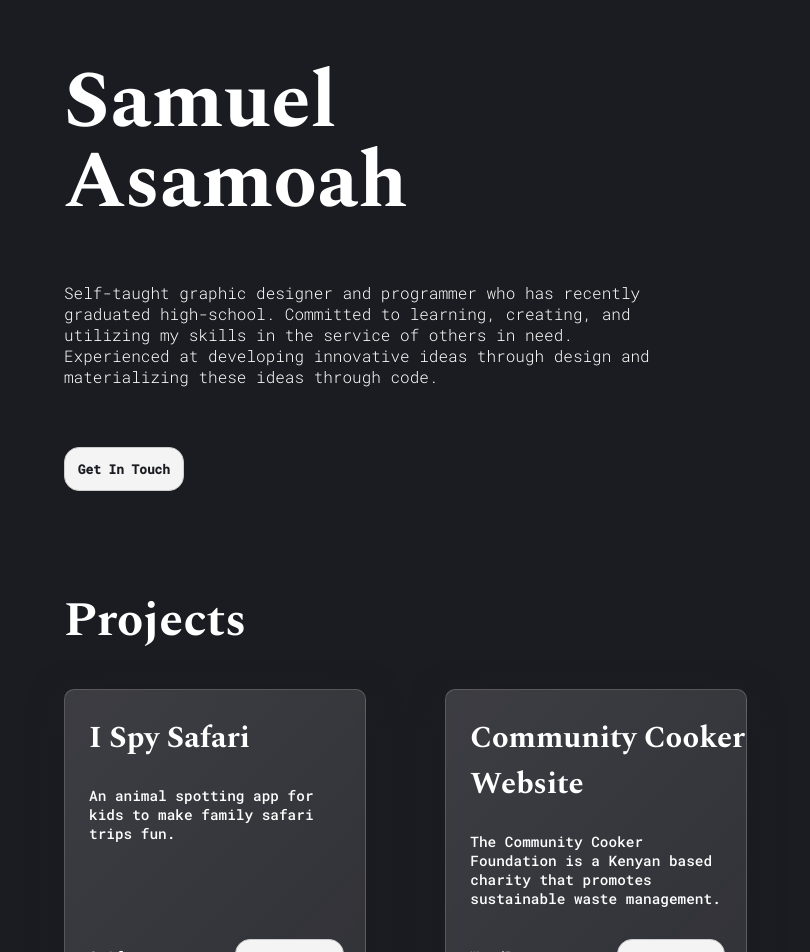
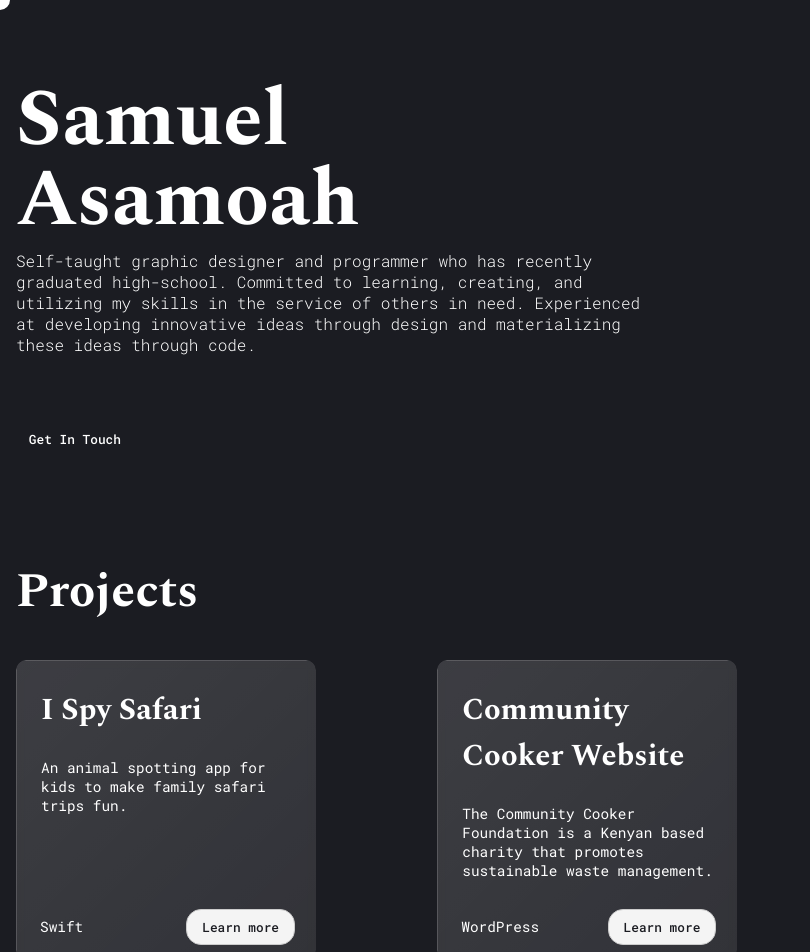
Before and after one commit to Aleumas/Personal-Website, a Svelte app: page / in a window 1280 px wide. Shown: the top 952 px of the page, without its empty margins (0-810 px from the left). Built offline with nearby package versions, Linux system fonts and the light colour scheme.

Commit message:
Cursor and Color

```diff
--- a/src/About.svelte
+++ b/src/About.svelte
@@ -1,15 +1,43 @@
+
 <svelte:head>
     <link rel="preconnect" href="https://fonts.gstatic.com">
     <link href="https://fonts.googleapis.com/css2?family=Roboto+Mono:wght@300;400;500;800&family=Spectral:wght@700&display=swap" rel="stylesheet">
+    <script>
+
+        "use strict";
+		(function(){
+			var cursor = document.querySelector('.cursor');
+			var links = document.querySelectorAll('a');
+
+			var editCursor = function editCursor(event) {
+				cursor.style.top = event.pageY + 'px';
+				cursor.style.left = event.pageX + 'px';
+			}
+
+			window.addEventListener('mousemove', editCursor);
+		})();
+
+
+    </script>
+
+
 </svelte:head>
+
+<script>
+
+    function test() {
+        console.log("Yess Sirr");
+    }
+
+</script>
+
 
 <h1>Samuel <br> Asamoah</h1>
 <p>Self-taught graphic designer and programmer who has recently graduated high-school.
 Committed to learning, creating, and utilizing my skills in the service of others in need.
 Experienced at developing innovative ideas through design and materializing these ideas
 through code.</p>
-<button>Get In Touch</button>
-
+<button on:click={test} class="touch">Get In Touch</button>
 
 <style>
 
@@ -19,7 +47,9 @@ through code.</p>
         font-weight: 700;
         font-size: 5em;
         line-height: 1em;
-        margin-bottom: 5%;
+        margin-top: 0;
+        margin-bottom: 10px;
+        padding-top: 1em;
     }
 
     p {
@@ -32,14 +62,36 @@ through code.</p>
     }
 
     button {
-        color: rgb(27, 28, 34);
-        font-weight: 600;
+        color: white;
+        font-weight: 500;
         font-size: 0.8em;
         padding: 1em;
         padding-left: 1em;
         padding-right: 1em;
-        margin-right: 7%;
+        margin-right: 3%;
         margin-bottom: 5%;
         border-radius: 15px;
+        border-width: 0px;
+        background-color: rgba(0, 0, 0, 0);
+        -webkit-transition: ease-out 0.4s;
+        -moz-transition: ease-out 0.4s;
+        transition: ease-out 0.4s;
+    }
+
+    button:hover {
+        color: white;
+    }
+
+    .skills:hover {
+        box-shadow: inset 0 0 0 50px #377dff;
+    }
+    .projects:hover {
+        box-shadow: inset 0 0 0 50px #ff7337;
+    }
+    .touch:hover {
+        box-shadow: inset 0 0 0 50px #782381;
+    }
+    .resume:hover {
+        box-shadow: inset 0 0 0 50px #16a711;
     }
 </style>
--- a/src/App.svelte
+++ b/src/App.svelte
@@ -1,18 +1,37 @@
 <script>
-	import About from './About.svelte'
-	import Projects from './Projects.svelte'
+	import About from './About.svelte';
+	import Projects from './Projects.svelte';
 </script>
 
-
+<div class="cursor"></div>
 <About/>
 <Projects/>
 
 <style>
+
     :global(body) {
-        padding-left: 4em;
         background-color: rgb(27, 28, 34);
         font-family: 'Roboto Mono';
 		font-weight: normal;
+		padding: 0;
 		font-style: normal;
+		padding-left: 1em;
 	}
+
+	.cursor {
+		width: 20px;
+		height: 20px;
+		border-radius: 50%;
+		position: absolute;
+		transform: translate3d(-50%, -50%, 0);
+		top: 0;
+		left: 0;
+		background-color: white;
+		pointer-events: none;
+		z-index: 100;
+		transition-duration: 50ms;
+		transition-timing-function: ease-out;
+		cursor: none;
+	}
+
 </style>
--- /dev/null
+++ b/src/Color.svelte
@@ -0,0 +1,77 @@
+
+
+<div class="animatedwrapper">
+
+    <div class="dot dot--one"></div>
+    <div class="dot dot--two"></div>
+    <div class="dot dot--three"></div>
+</div>
+
+<style>
+
+    .animatedwrapper {
+        overflow: hidden;
+        position: absolute;
+        left: 0px;
+        top: 0px;
+        z-index: -100;
+        width: 100%;
+        height: 2000px;
+        isolation: isolate;
+        background: linear-gradient(135deg, rgba( 255, 255, 255, 0.15), rgba( 255, 255, 255, 0.1)) ;
+        transition-timing-function: ease-out;
+    }
+    .dot {
+        --size: 700px;
+        display: none;
+        position: absolute;
+        left: calc(var(--size) / 3 * -1);
+        top: calc(var(--size) / 3 * -1);
+        width: var(--size);
+        height: var(--size);
+        mix-blend-mode: soft-light;
+        filter: blur(calc(var(--size) / 6));
+        border-radius: var(--size);
+        animation: dot-animation ease-in-out 10s infinite;
+        will-change: transform;
+    }
+
+    @supports (mix-blend-mode: soft-light) and (filter: blur(1px)) {
+    .animatedwrapper {
+        background: none;
+    }
+
+        .dot {
+        display: block;
+    }
+    }
+
+    .dot--one {
+        background: #5f0068;
+    }
+
+    .dot--two {
+        background: #ff4d00;
+        animation-delay: -7s;
+    }
+
+    .dot--three {
+        background: #ffea00;
+        animation-delay: -14s;
+    }
+
+    @keyframes dot-animation {
+  0% {
+    transform: translate(0, 0);
+  }
+  33% {
+    transform: translate(calc(var(--size) / 1.5), 0);
+  }
+  66% {
+    transform: translate(0, calc(var(--size) / 1.5));
+  }
+  100% {
+    transform: translate(0, 0);
+  }
+}
+</style>
--- a/src/Projects.svelte
+++ b/src/Projects.svelte
@@ -1,29 +1,40 @@
+
+<script>
+    import Color from './Color.svelte';
+</script>
+
 <h1>Projects</h1>
 <div class="project-container">
-
-    <div class="project-item glass">
+    <div class="project-item">
+        <div class="color"><Color/></div>
+        <div class="glass">
             <h2>I Spy Safari</h2>
             <p class="project-information">
                 An animal spotting app for kids to make family safari trips fun.
             </p>
+        </div>
        <p class="project-technology">
             Swift
         </p>
         <button class="learn-more">Learn more</button>
     </div>
 
-    <div class="project-item glass">
-        <h2>Community Cooker Website</h2>
+    <div class="project-item">
+        <div class="color"><Color/></div>
+        <div class="glass">
+            <h2>Community <br> Cooker Website</h2>
             <p class="project-information">
                 The Community Cooker Foundation is a Kenyan based charity that promotes sustainable waste management.
             </p>
+        </div>
+
         <p class="project-technology">
             WordPress
         </p>
         <button class="learn-more">Learn more</button>
     </div>
 
-    <div class="project-item glass hidden">
+    <div class="project-item hidden">
         <h2>Community Cooker Website</h2>
         <p class="project-information">
             The Community Cooker Foundation is a Kenyan based charity that promotes sustainable waste management.
@@ -48,14 +59,15 @@
     h2 {
         color: white;
         font-family: 'Spectral';
-        font-weight: 700;
+        font-weight: 500;
         font-size: 1.9em;
         padding-left: 8%;
+
     }
 
     .project-information {
         color: white;
-        font-weight: 500;
+        font-weight: 400;
         font-size: 0.9em;
         padding-left: 8%;
         padding-right: 5%;
@@ -64,19 +76,31 @@
     .project-container {
         grid-template-columns: auto auto auto;
         display: grid;
-        padding-right: 4em;
     }
 
     .project-item {
         position: relative;
+        border-radius: 10px;
         width: 300px;
         height: 300px;
-        transition: transform .2s;
+        transition: transform .5s ease;
         margin-bottom: 2em;
+        overflow: hidden;
+        display: initial;
     }
 
     .hidden {
         visibility: hidden;
+    }
+
+    .color {
+        opacity: 0;
+        transition: 0.4s;
+    }
+
+    .project-item:hover .color {
+        opacity: 1;
+        display: block;
     }
 
     .project-item:hover {
@@ -87,7 +111,6 @@
         color: white;
         font-weight: 400;
         font-size: 0.9em;
-        padding-left: 5%;
         padding-right: 5%;
         position: absolute;
         margin-bottom: 8%;
@@ -97,11 +120,10 @@
     }
 
     .glass {
-        background-image: linear-gradient(135deg, rgba( 255, 255, 255, 0.15), rgba( 255, 255, 255, 0.1)) ;
+        width:100%;
+        height: 100%;
+        background: linear-gradient(135deg, rgba( 255, 255, 255, 0.15), rgba( 255, 255, 255, 0.1)) ;
         box-shadow: 0 8px 32px 0 rgb(27, 28, 34);
-        backdrop-filter: blur( 11.5px );
-        -webkit-backdrop-filter: blur( 11.5px );
-        border-radius: 10px;
         border: 1px solid rgba( 255, 255, 255, 0.18 );
         backdrop-filter: blur(5px);
     }
```
Also changed, not shown: src/Blob.svelte (deleted, +0 -61 lines), src/arrow.json (deleted, +0 -1 lines), src/blob.js (deleted, +0 -40 lines). Lines whose indentation alone changed are shown as unchanged.
